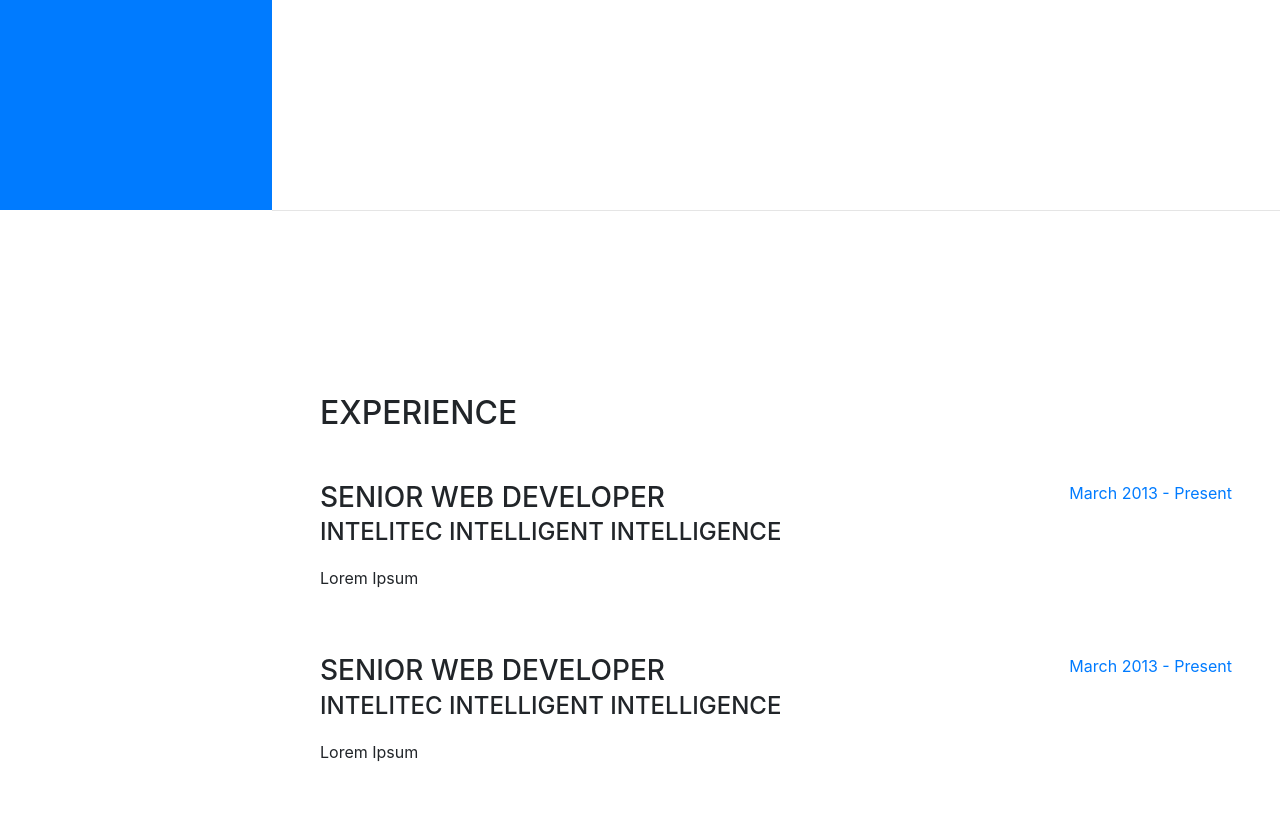
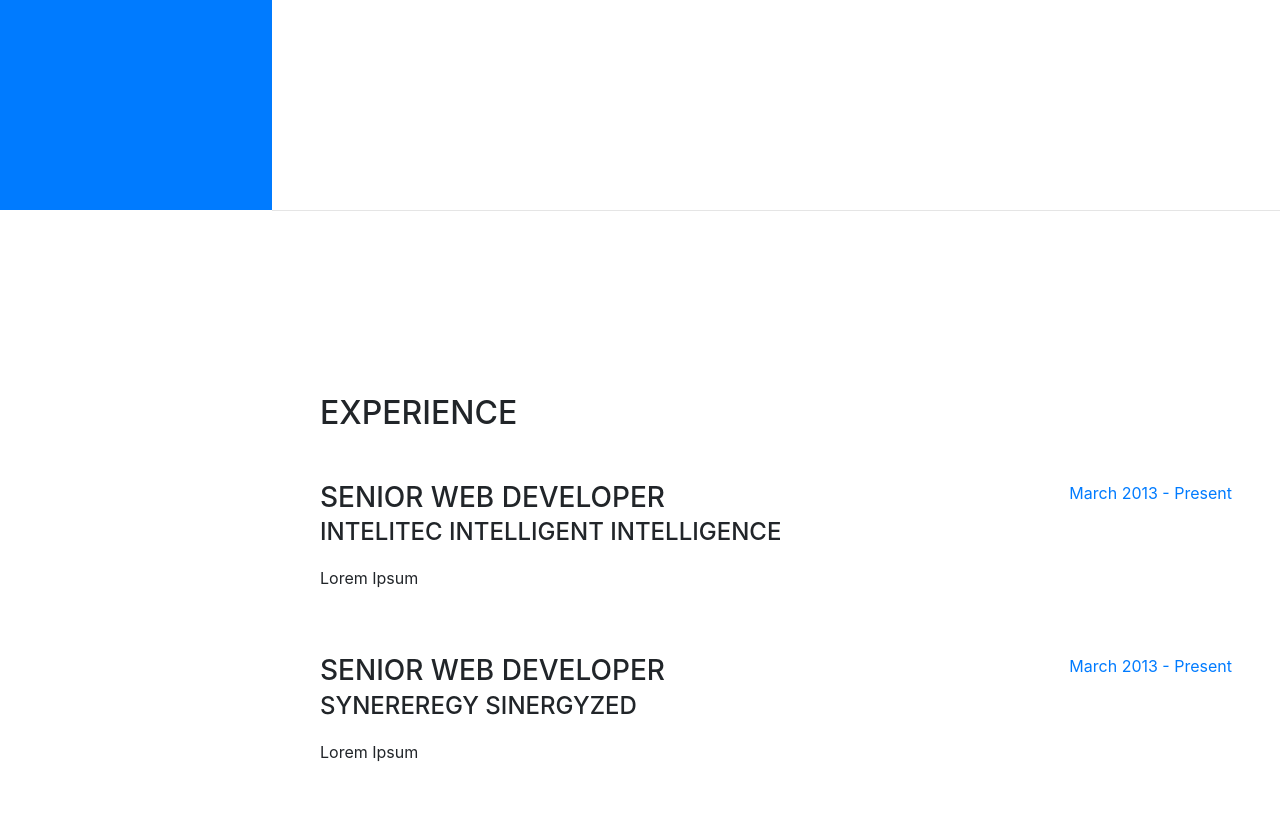
Before and after one commit to chelcassanova/chelcassanova.github.io, a website with bundled scripts: page index.html in a window 1280 px wide. Shown: the part 590-1421 px from the top of the page. Built offline with nearby package versions, Linux system fonts and the light colour scheme; a web font is replaced by a local one.

Commit message:
more edits

```diff
--- a/index.html
+++ b/index.html
@@ -87,7 +87,7 @@
           <div class="resume-item d-flex flex-column flex-md-row mb-5">
             <div class="resume-content mr-auto">
               <h3 class="mb-0">Senior Web Developer</h3>
-              <div class="subheading mb-3">Intelitec Intelligent Intelligence</div>
+              <div class="subheading mb-3">Synereregy Sinergyzed</div>
               <p>Lorem Ipsum</p>
             </div>
             <div class="resume-date text-md-right">
```
